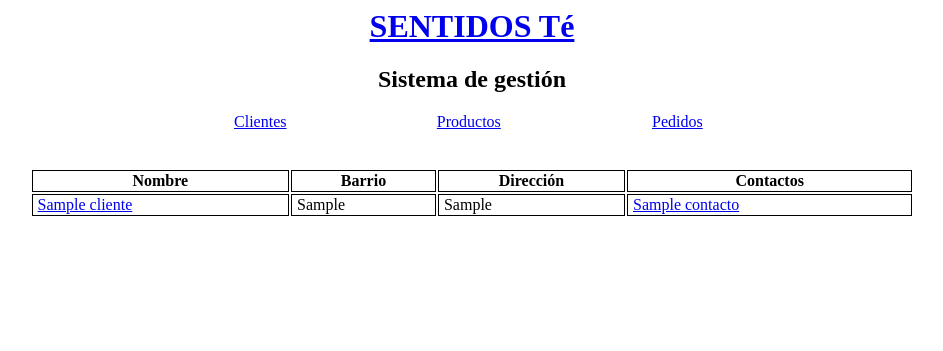
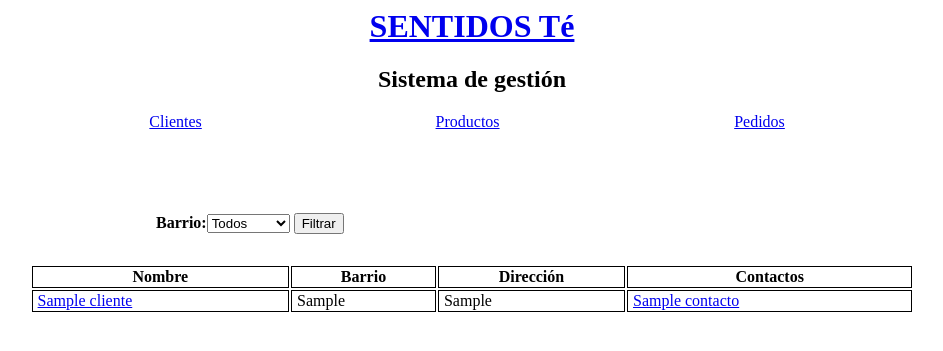
Before and after one commit to ptdrow/GesTea, a Django app: page /clientes/ in a window 1280 px wide. Shown: the top 351 px of the page, without its empty margins (168-1111 px from the left). Run offline with Django 3.2, Linux system fonts and the light colour scheme; tables that the repository leaves empty hold one stand-in row (values such as "Sample post"); some web fonts are replaced.

Commit message:
Agregado Filtrar por Barrio a los Clientes

```diff
--- a/gestor/forms.py
+++ b/gestor/forms.py
@@ -22,3 +22,7 @@ class PedidosForm(forms.Form):
 
         self.fields['presentacion'] = forms.ModelChoiceField(label="Presentación", queryset=Presentacion.objects.all())
         self.fields['cantidad'] = forms.IntegerField(label="Cantidad",min_value=1)
+
+class BarriosForm(forms.Form):
+   choices = [("Todos","Todos"), ("Balvanera","Balvanera"), ("Palermo","Palermo")]
+   barrio = forms.ChoiceField(choices=choices)
--- a/gestor/static/css/teasite.css
+++ b/gestor/static/css/teasite.css
@@ -5,7 +5,8 @@ h1, h2, h3, h4 {
 
 .content{
 	clear: both;
-	margin-top: 75px;
+	width: 100%;
+	margin-top: 70px;
 	display: block;
 
 }
@@ -13,6 +14,12 @@ h1, h2, h3, h4 {
 .contact{
 	text-align: left;
 	margin-left: 10%;
+}
+
+.filtro {
+	padding-top: 50px;
+   width: 50%;
+   margin: 0 auto;
 }
 
 h1.contact {
@@ -34,9 +41,10 @@ div.contact {
 }
 
 #nav-bar {
-   padding-left: 25%;
-   padding-right: 25%;
-   min-width: 350px;
+	width: 70%;
+	margin-left: 15%;
+	margin-right: 15%;
+   min-width: 300px;
 }
 .nav-item {
    margin-left: 5%;
@@ -48,7 +56,7 @@ div.contact {
 }
 
 table {
-	margin-top: 60px;
+	margin-top: 30px;
 	width: 100%;
 	padding-left: 15%;
    padding-right: 15%;
--- a/gestor/templates/shops.html
+++ b/gestor/templates/shops.html
@@ -1,5 +1,12 @@
 {% extends 'base.html' %}
 {% block content %}
+   <div><div class="filtro">
+      <form method="POST">
+         {% csrf_token %}
+         {{ form }}
+         <button type="submit" name="filtro" formaction="#">Filtrar</button>
+      </form>
+   </div></div>
    <table id="tabla">
       <tr>
          <th>Nombre</th>
--- a/gestor/views.py
+++ b/gestor/views.py
@@ -1,7 +1,7 @@
 from django.shortcuts import render, get_object_or_404
 from .models import Cliente, Coleccion, Contacto, Pedido, Presentacion, Producto, Items_Pedidos
 from django.http import HttpResponse
-from .forms import PedidosForm
+from .forms import PedidosForm, BarriosForm
 from decimal import Decimal
 
 
@@ -9,8 +9,17 @@ def homepage(request):
    return render(request, 'homepage.html', {})
 
 def shop_list(request):
-   shops = Cliente.objects.all().order_by('barrio')
-   return render(request, 'shops.html', {'shops': shops})
+   if request.method=="GET":
+      shops = Cliente.objects.all().order_by('barrio')
+   else:
+      print(request.POST)
+      barrio = request.POST.get('barrio')
+      if barrio == 'Todos':
+         shops = Cliente.objects.all().order_by('barrio')
+      else:
+         shops = Cliente.objects.filter(barrio=barrio).order_by('nombre')
+   form = BarriosForm()
+   return render(request, 'shops.html', {'form':form, 'shops': shops})
 
 def contact_details(request, pk):
    contact = get_object_or_404(Contacto, pk=pk)
@@ -54,7 +63,6 @@ def crear_pedido(request, pk):
       pedido.save()
 
    else:
-      print(request.POST)
       pedido_id = request.POST.get('pedido_id')
       pedido = Pedido.objects.get(pk=pedido_id)
       coleccion_id = request.POST.get('coleccion')
@@ -70,9 +78,6 @@ def crear_pedido(request, pk):
                                           presentacion=presentacion,
                                           cantidad=cantidad)
       item.calc_price()
-      print(f'Precio del producto: {presentacion.precio_mayorista}')
-      print(f'Cantidad: {cantidad}')
-      print(f'Precio Total: {item.total_price}')
       item.save()
       pedido.calc_price()
       pedido.save()
```
